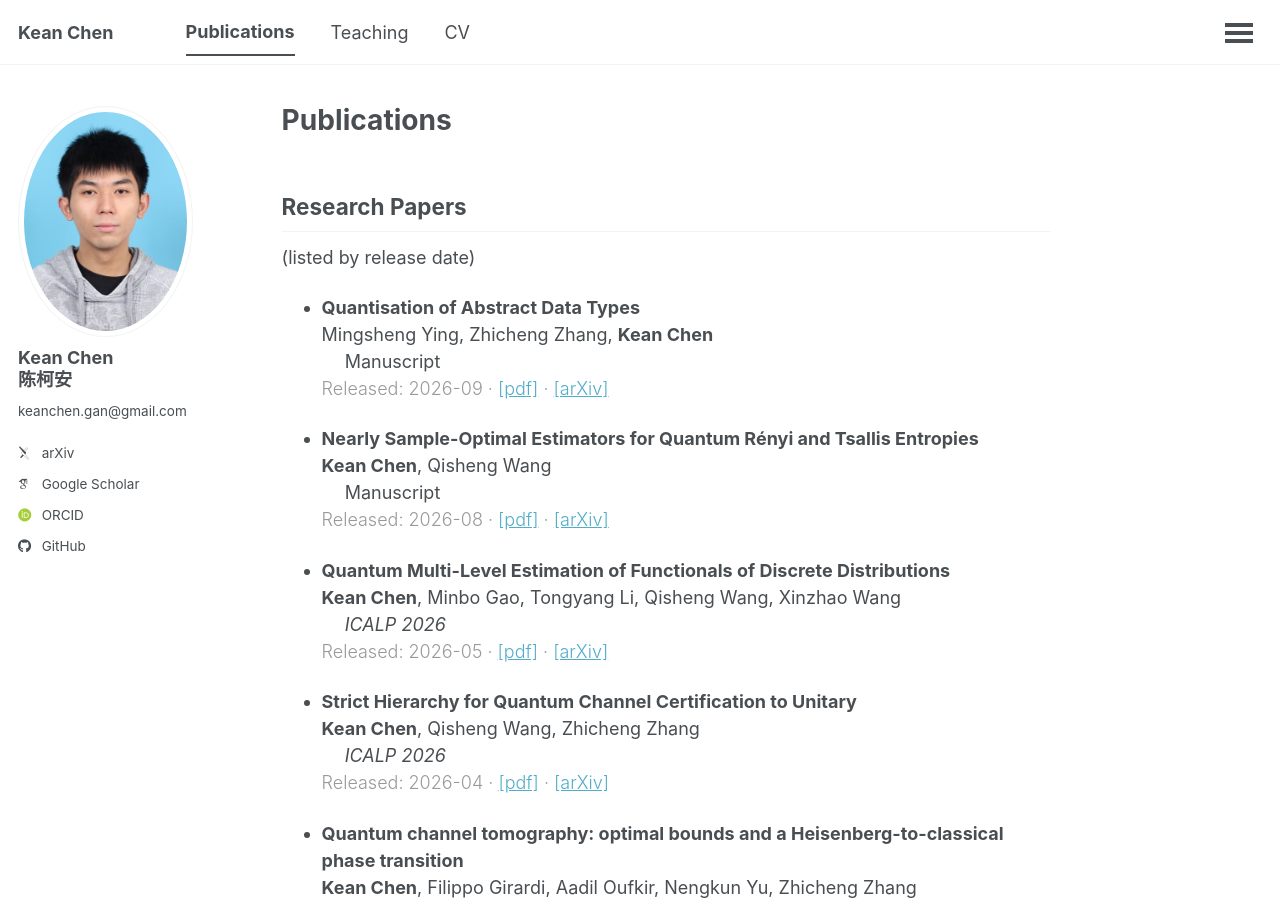
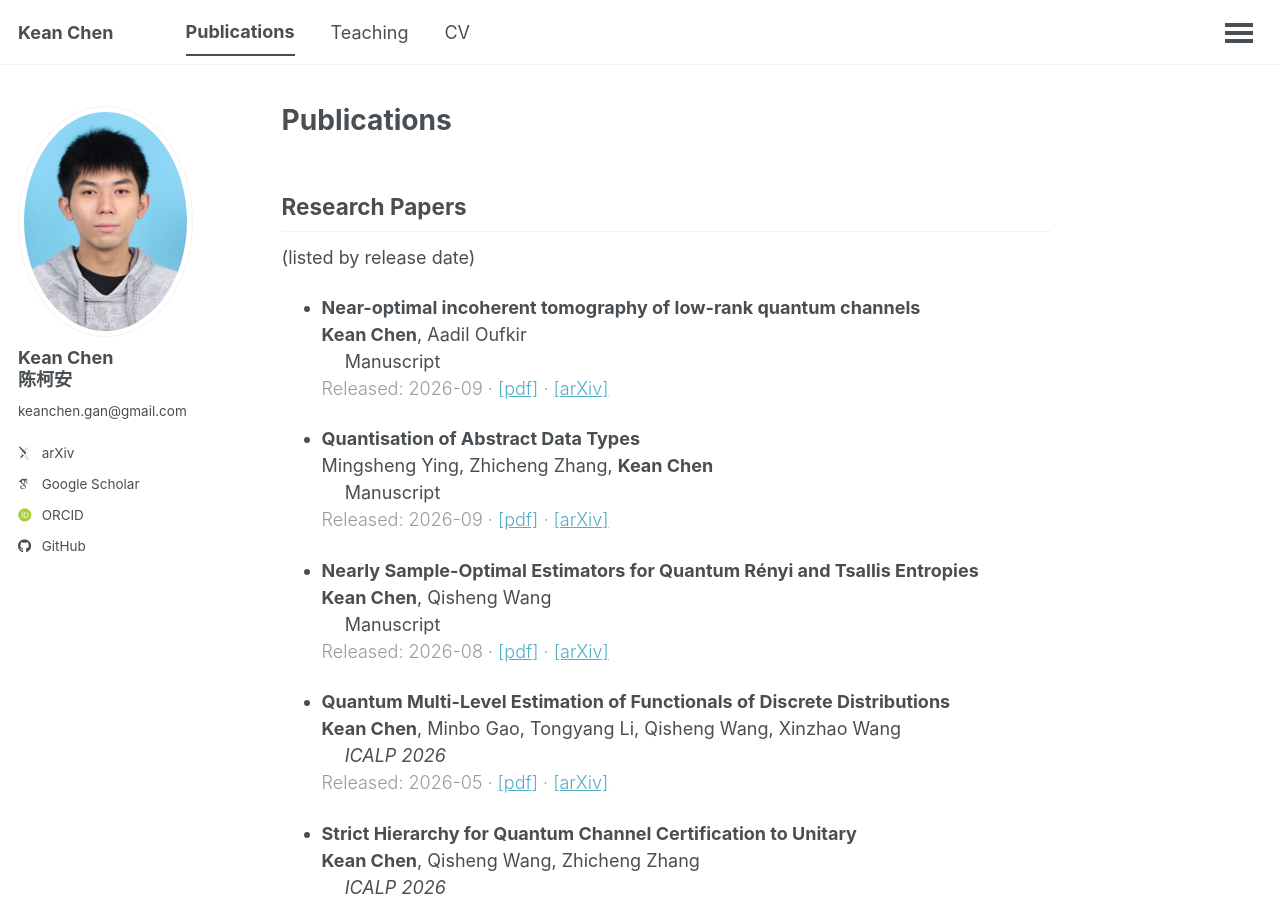
Before and after one commit to cccorn/cccorn.github.io, a Jekyll site: the page built from _pages/publications.md, in a window 1280 px wide and 900 px high. Built offline with Jekyll 4.4.1, drawn with Linux system fonts in a browser that asks for light colours; some web fonts are replaced.

Commit message:
Update publications.md

```diff
--- a/_pages/publications.md
+++ b/_pages/publications.md
@@ -14,6 +14,11 @@ author_profile: true
 
 ## Research Papers
 (listed by release date)
+
+- **Near-optimal incoherent tomography of low-rank quantum channels**
+**Kean Chen**, Aadil Oufkir
+&emsp; Manuscript
+<span class="light-text">Released: 2026-09 &middot; [[pdf]](/publications/Near-optimal_incoherent_tomography_of_low-rank_quantum_channels.pdf) &middot; [[arXiv]](https://arxiv.org/abs/2609.23752)</span>
 
 - **Quantisation of Abstract Data Types**
 Mingsheng Ying, Zhicheng Zhang, **Kean Chen**
```
